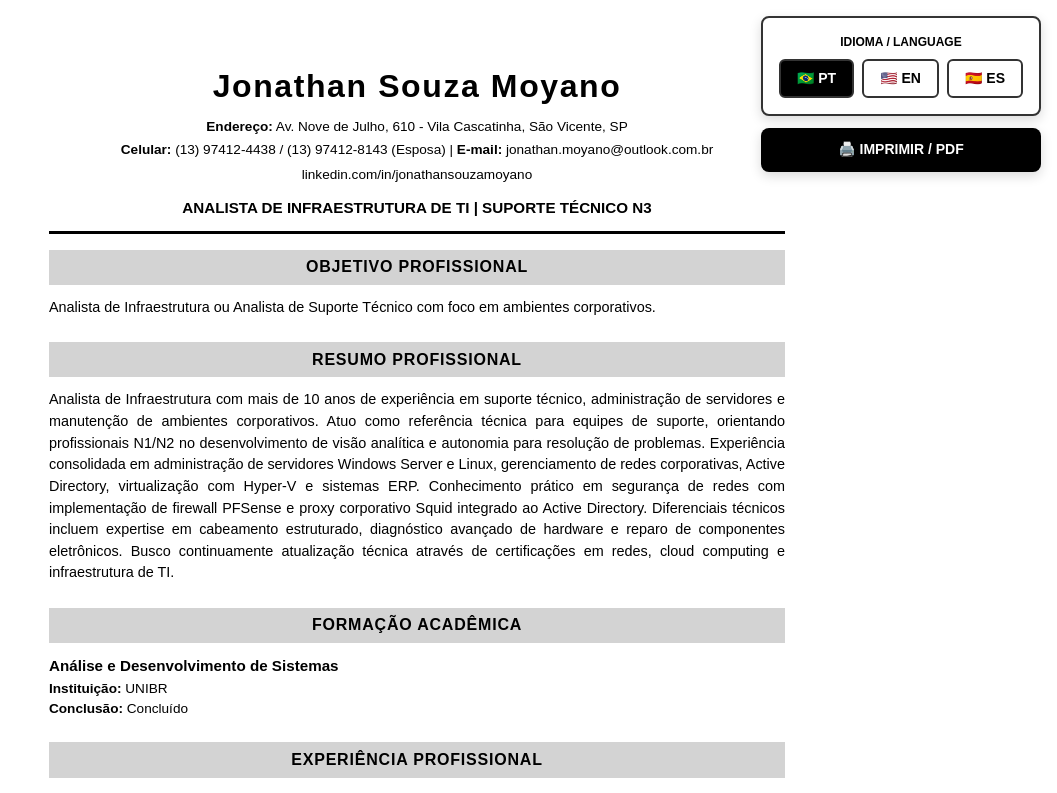
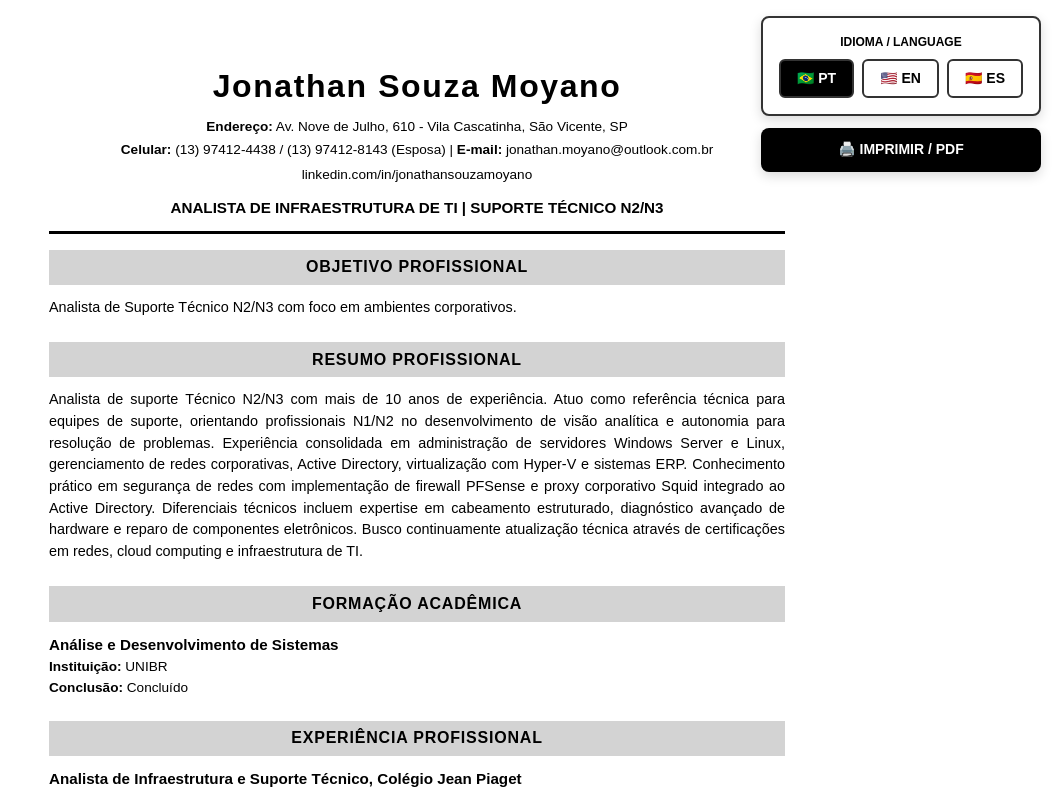
Before and after one commit to JonathanMoyano/curriculo, a Next.js app: page /imprimir in a window 1280 px wide. Shown: the top 793 px of the page, without its empty margins (223-1280 px from the left). Built offline with nearby package versions, Linux system fonts and the light colour scheme; a web font is replaced by a local one.

Commit message:
Atualizar o cv-data.js
atualização no objetivo e resumo

```diff
--- a/src/data/cv-data.js
+++ b/src/data/cv-data.js
@@ -5,23 +5,23 @@ export const cvData = {
   profile: {
     name: 'Jonathan Souza Moyano',
     title: {
-      pt: 'Analista de Infraestrutura de TI | Suporte Técnico N3',
-      en: 'IT Infrastructure Analyst | N3 Technical Support',
-      es: 'Analista de Infraestructura de TI | Soporte Técnico N3'
+      pt: 'Analista de Infraestrutura de TI | Suporte Técnico N2/N3',
+      en: 'IT Infrastructure Analyst | N2/N3 Technical Support',
+      es: 'Analista de Infraestructura de TI | Soporte Técnico N2/N3'
     },
     image: '/jonathan.jpeg',
     address: 'Av. Nove de Julho, 610 - Vila Cascatinha, São Vicente, SP',
 
     objective: {
-      pt: 'Analista de Infraestrutura ou Analista de Suporte Técnico com foco em ambientes corporativos.',
-      en: 'Infrastructure Analyst or Technical Support Analyst focused on corporate environments.',
-      es: 'Analista de Infraestructura o Analista de Soporte Técnico con foco en ambientes corporativos.'
+      pt: 'Analista de Suporte Técnico N2/N3 com foco em ambientes corporativos.',
+      en: 'Infrastructure Analyst or N2/N3 Technical Support Analyst focused on corporate environments.',
+      es: 'Analista de Infraestructura o Analista de Soporte Técnico N2/N3 con foco en ambientes corporativos.'
     },
 
     summary: {
-      pt: 'Analista de Infraestrutura com mais de 10 anos de experiência em suporte técnico, administração de servidores e manutenção de ambientes corporativos. Atuo como referência técnica para equipes de suporte, orientando profissionais N1/N2 no desenvolvimento de visão analítica e autonomia para resolução de problemas. Experiência consolidada em administração de servidores Windows Server e Linux, gerenciamento de redes corporativas, Active Directory, virtualização com Hyper-V e sistemas ERP. Conhecimento prático em segurança de redes com implementação de firewall PFSense e proxy corporativo Squid integrado ao Active Directory. Diferenciais técnicos incluem expertise em cabeamento estruturado, diagnóstico avançado de hardware e reparo de componentes eletrônicos. Busco continuamente atualização técnica através de certificações em redes, cloud computing e infraestrutura de TI.',
-      en: 'Infrastructure Analyst with over 10 years of experience in technical support, server administration and corporate environment maintenance. I act as technical reference for support teams, guiding N1/N2 professionals in developing analytical vision and autonomy for problem resolution. Consolidated experience in Windows Server and Linux server administration, corporate network management, Active Directory, Hyper-V virtualization and ERP systems. Practical knowledge in network security with PFSense firewall implementation and Squid corporate proxy integrated with Active Directory. Technical differentials include expertise in structured cabling, advanced hardware diagnostics and electronic component repair. I continuously seek technical updates through certifications in networks, cloud computing and IT infrastructure.',
-      es: 'Analista de Infraestructura con más de 10 años de experiencia en soporte técnico, administración de servidores y mantenimiento de ambientes corporativos. Actúo como referencia técnica para equipos de soporte, orientando profesionales N1/N2 en el desarrollo de visión analítica y autonomía para resolución de problemas. Experiencia consolidada en administración de servidores Windows Server y Linux, gestión de redes corporativas, Active Directory, virtualización con Hyper-V y sistemas ERP. Conocimiento práctico en seguridad de redes con implementación de firewall PFSense y proxy corporativo Squid integrado con Active Directory. Diferenciales técnicos incluyen expertise en cableado estructurado, diagnóstico avanzado de hardware y reparación de componentes electrónicos. Busco continuamente actualización técnica a través de certificaciones en redes, cloud computing e infraestructura de TI.'
+      pt: 'Analista de suporte Técnico N2/N3 com mais de 10 anos de experiência. Atuo como referência técnica para equipes de suporte, orientando profissionais N1/N2 no desenvolvimento de visão analítica e autonomia para resolução de problemas. Experiência consolidada em administração de servidores Windows Server e Linux, gerenciamento de redes corporativas, Active Directory, virtualização com Hyper-V e sistemas ERP. Conhecimento prático em segurança de redes com implementação de firewall PFSense e proxy corporativo Squid integrado ao Active Directory. Diferenciais técnicos incluem expertise em cabeamento estruturado, diagnóstico avançado de hardware e reparo de componentes eletrônicos. Busco continuamente atualização técnica através de certificações em redes, cloud computing e infraestrutura de TI.',
+      en: 'Technical Support Analyst N2/N3 with over 10 years of experience. I serve as a technical reference for support teams, mentoring N1/N2 professionals to develop an analytical mindset and autonomy in problem-solving. Consolidated experience in Windows Server and Linux server administration, corporate network management, Active Directory, virtualization (Hyper-V), and ERP systems. Practical knowledge in network security, including the implementation of PFSense firewall and Squid corporate proxy integrated with Active Directory. Technical differentiators include expertise in structured cabling, advanced hardware diagnostics, and electronic component repair. I continuously pursue technical updates through certifications in networking, cloud computing, and IT infrastructure.',
+      es: 'Analista de Soporte Técnico N2/N3 con más de 10 años de experiencia. Me desempeño como referencia técnica para equipos de soporte, capacitando a profesionales N1/N2 en el desarrollo de visión analítica y autonomía para la resolución de problemas. Experiencia consolidada en la administración de servidores Windows Server y Linux, gestión de redes corporativas, Active Directory, virtualización con Hyper-V y sistemas ERP. Conocimiento práctico en seguridad de redes con implementación de firewall PFSense y proxy corporativo Squid integrado con Active Directory. Las ventajas técnicas diferenciales incluyen experiencia en cableado estructurado, diagnóstico avanzado de hardware y reparación de componentes electrónicos. Busco continuamente la actualización técnica a través de certificaciones en redes, cloud computing e infraestructura de TI.'
     }
   },
   contact: [
```
